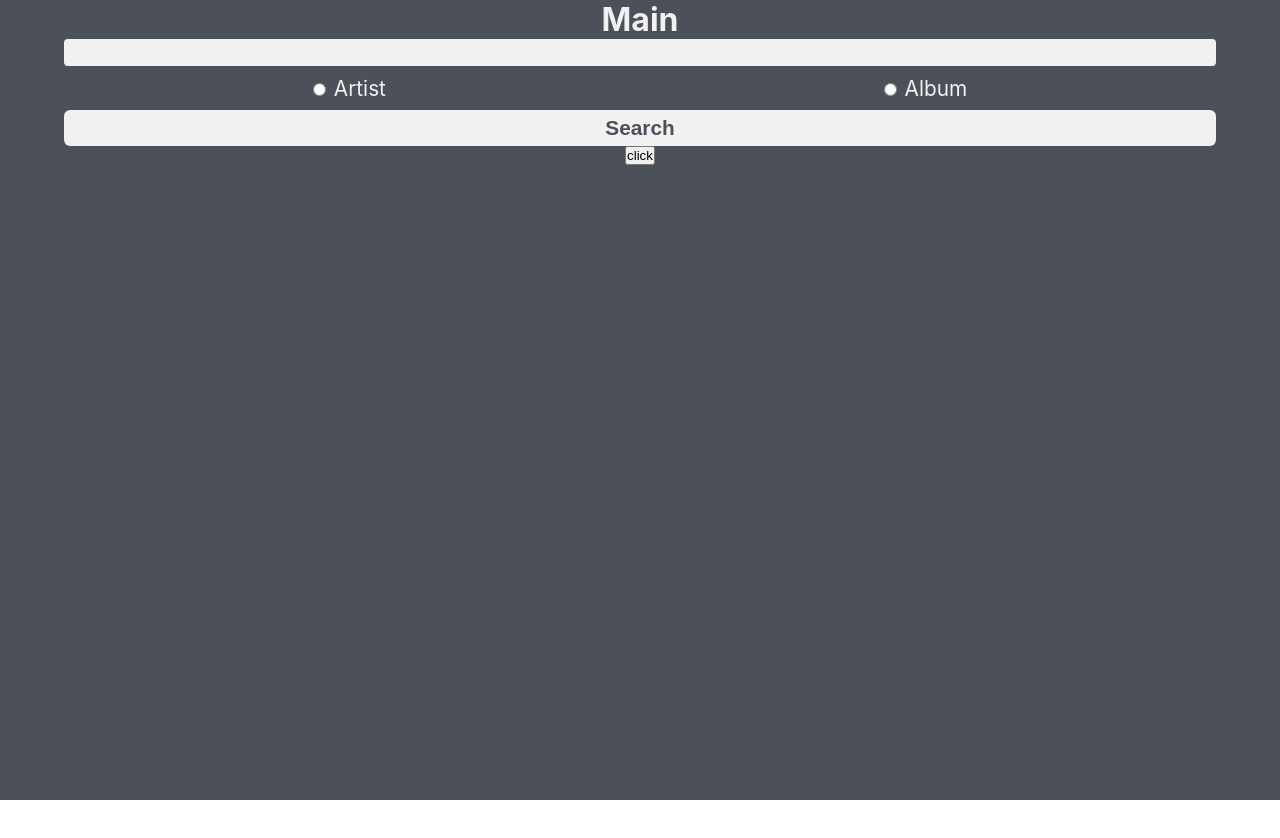
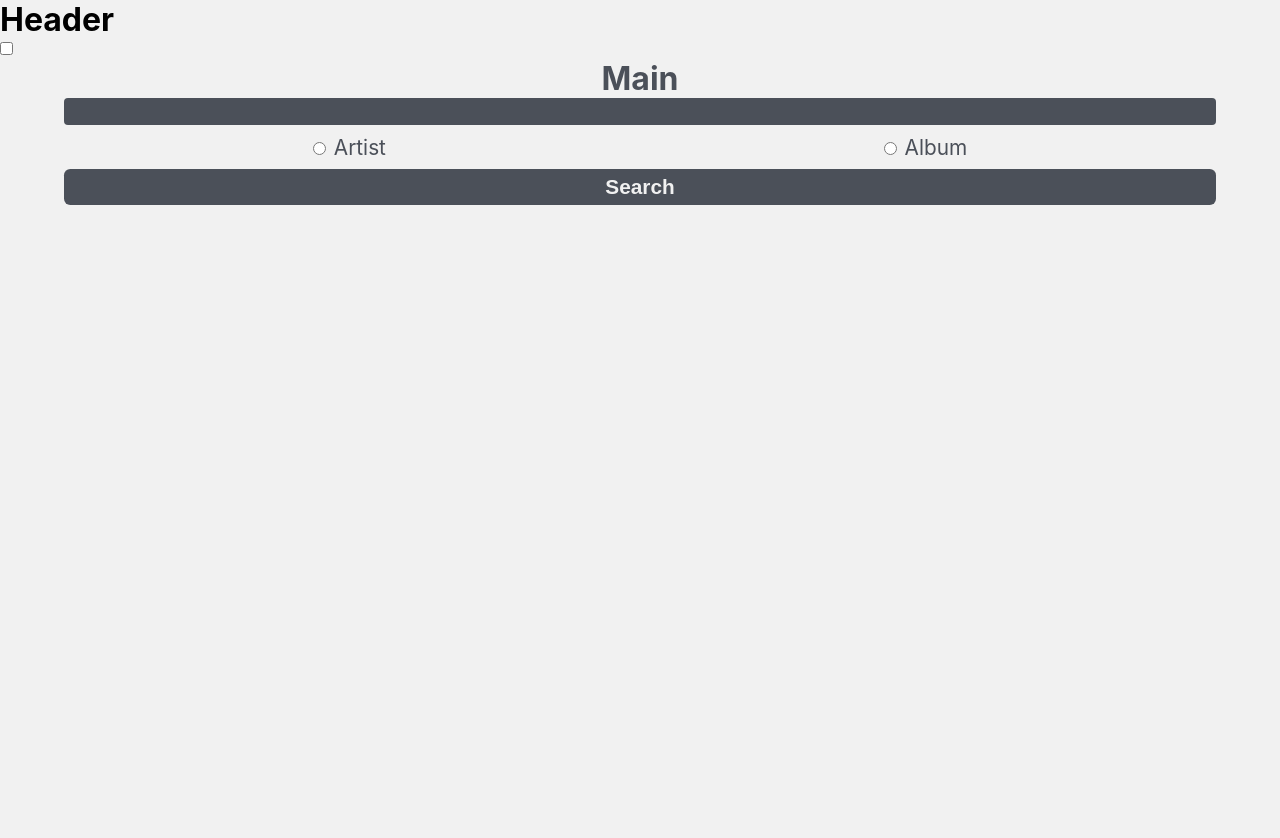
Before and after one commit to leo606/MusicBucket, a React (Create React App) app: page / in a window 1280 px wide. Shown: the top 838 px of the page. Before the commit the page ends 800 px from the top, so only its background shows below. Built offline with nearby package versions, Linux system fonts and the light colour scheme.

Commit message:
header and theme switch

```diff
--- a/src/App.jsx
+++ b/src/App.jsx
@@ -4,11 +4,13 @@ import { ThemeProvider } from 'styled-components';
 import { useSelector } from 'react-redux';
 import Main from './pages/Main/Main';
 import theme from './theme/theme';
+import { Header } from './components';
 
 export default function App() {
   const themeSelected = useSelector((store) => store.theme);
   return (
     <ThemeProvider theme={theme[themeSelected]}>
+      <Header />
       <Switch>
         <Route exact path="/" component={Main} />
       </Switch>
--- /dev/null
+++ b/src/components/Header/Header.jsx
@@ -0,0 +1,23 @@
+import React from 'react';
+import { useSelector, useDispatch } from 'react-redux';
+import StyledHeader from './Header.styled';
+import { setTheme } from '../../redux/actions';
+
+export default function Header() {
+  const themeStatus = useSelector((state) => state.theme === 'dark' || false);
+  const dispatch = useDispatch();
+
+  function handleThemeSwitch({ target }) {
+    if (target.checked) return dispatch(setTheme('dark'));
+    return dispatch(setTheme('light'));
+  }
+
+  return (
+    <StyledHeader>
+      <h1>Header</h1>
+      <label htmlFor="theme-switch">
+        <input type="checkbox" id="theme-switch" checked={themeStatus} onChange={handleThemeSwitch} />
+      </label>
+    </StyledHeader>
+  );
+}
--- /dev/null
+++ b/src/components/Header/Header.styled.jsx
@@ -0,0 +1,7 @@
+import styled from 'styled-components';
+
+const StyledHeader = styled.header`
+  background-color: ${({ theme }) => theme.background};
+`;
+
+export default StyledHeader;
--- a/src/components/index.jsx
+++ b/src/components/index.jsx
@@ -1,2 +1,3 @@
 export { default as SearchForm } from './SearchForm/SearchForm';
 export { default as SearchList } from './SearchList/SearchList';
+export { default as Header } from './Header/Header';
--- a/src/pages/Main/Main.jsx
+++ b/src/pages/Main/Main.jsx
@@ -1,7 +1,7 @@
 import React, { useEffect } from 'react';
 import { useSelector, useDispatch } from 'react-redux';
 import { SearchForm, SearchList } from '../../components';
-import { fetchSearch, toggleTheme } from '../../redux/actions';
+import { fetchSearch } from '../../redux/actions';
 import StyledMain from './Main.styled';
 
 export default function Main() {
@@ -19,7 +19,6 @@ export default function Main() {
     <StyledMain>
       <h1>Main</h1>
       <SearchForm />
-      <input type="button" value="click" onClick={() => dispatch(toggleTheme('light'))} />
       {query.text && <SearchList />}
     </StyledMain>
   );
--- a/src/redux/actions/index.js
+++ b/src/redux/actions/index.js
@@ -11,7 +11,7 @@ export const addArtist = (artistID) => ({ type: ADD_ARTIST, id: artistID });
 
 export const addSearchQuery = (text, entitie) => ({ type: ADD_QUERY, text, entitie });
 
-export const toggleTheme = (theme) => ({ type: TOGGLE_THEME, theme });
+export const setTheme = (theme) => ({ type: TOGGLE_THEME, theme });
 
 export const addSearchData = (data) => ({ type: ADD_DATA, data });
 export const cleanSearchData = () => ({ type: CLEAN_DATA });
--- a/src/redux/reducers/theme.jsx
+++ b/src/redux/reducers/theme.jsx
@@ -1,6 +1,6 @@
 import { TOGGLE_THEME } from '../actions';
 
-const INITITAL = 'dark';
+const INITITAL = 'light';
 
 export default function theme(state = INITITAL, action) {
   switch (action.type) {
```
